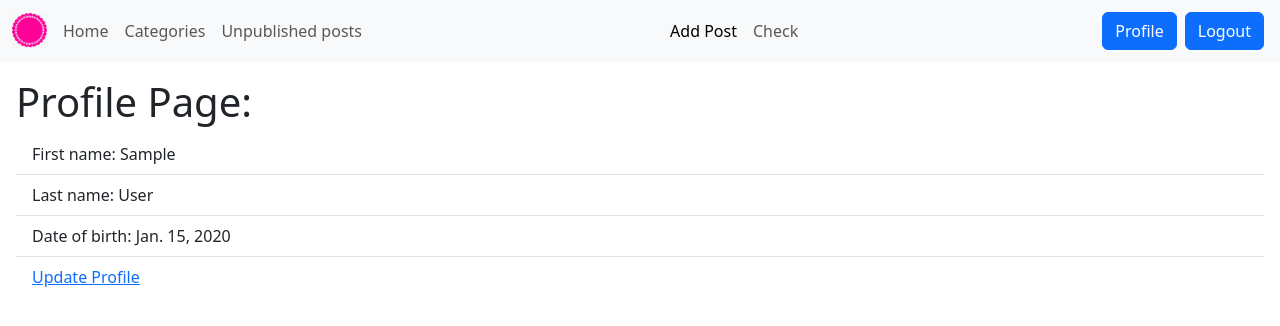
After one commit to andriiBaku/blog_proj, a Django app: page /account/profile/ in a window 1280 px wide. The commit adds this page. Shown: the top 326 px of the page. Run offline with Django 4.2, Linux system fonts and the light colour scheme; a user stored in the database is signed in; tables that the repository leaves empty hold one stand-in row (values such as "Sample post").

Commit message:
Created Profile Page. Created Profile update functional. Add link to profile page.

```diff
--- a/blog/templates/blog/base.html
+++ b/blog/templates/blog/base.html
@@ -86,7 +86,10 @@
 
             <div class="d-flex align-items-center">
                 {% if user.is_authenticated %}
+
+                    <a href="{% url 'profile' %}" class="btn btn-primary m-1">Profile</a>
                     <a href="{% url 'logout' %}" class="btn btn-primary m-1">Logout</a>
+
                 {% else %}
                     <a href="{% url 'sign_in' %}" class="btn btn-primary m-1">Sign in</a>
                     <a href="{% url 'sign_up' %}" class="btn btn-primary m-1">Sign up</a>
--- a/blog/views.py
+++ b/blog/views.py
@@ -54,7 +54,7 @@ class UpdatePostStatus(UpdateView):
     success_url = reverse_lazy('unpublished_posts')
 
 
-class GetUnpublishedPosts(LoginRequiredMixin ,TemplateView):
+class GetUnpublishedPosts(LoginRequiredMixin,TemplateView):
     template_name = 'blog/unpublished_posts.html'
     login_url = '/account/signin/'
 
--- /dev/null
+++ b/registration/templates/registration/profile.html
@@ -0,0 +1,16 @@
+{% extends 'blog/base.html' %}
+
+{% block content %}
+    <div class="m-3">
+    <h1>Profile Page:</h1>
+    <ul class="list-group list-group-flush">
+
+        <li class="list-group-item">First name: {{ user_info.first_name }}</li>
+        <li class="list-group-item">Last name: {{ user_info.last_name }}</li>
+        <li class="list-group-item">Date of birth: {{ user_info.date_of_birth }}</li>
+        <li class="list-group-item"><a href="{% url 'update_profile' pk=user_info.pk %}" class="card-link">Update
+            Profile</a></li>
+
+    </ul>
+    </div>
+{% endblock %}
--- a/registration/urls.py
+++ b/registration/urls.py
@@ -6,4 +6,6 @@ urlpatterns = [
     re_path('^signup/$', views.sign_up, name='sign_up'),
     re_path('^signin/$', views.SignInView.as_view(), name='sign_in'),
     re_path('^logout/$', LogoutView.as_view(next_page='homepage'), name='logout'),
+    re_path('^profile/$', views.ProfileView.as_view(), name='profile'),
+    re_path('^profile/(?P<pk>\d+)/update/$', views.UpdateProfile.as_view(), name='update_profile'),
 ]
--- a/registration/views.py
+++ b/registration/views.py
@@ -4,6 +4,10 @@ from django.contrib.auth import authenticate, login, logout
 from django.contrib.auth.forms import UserCreationForm, AuthenticationForm
 from django.urls import reverse_lazy, reverse
 from django.contrib import messages
+from django.views.generic import TemplateView, UpdateView
+from blog.models import Author
+from django.contrib.auth.models import User
+
 
 # Create your views here.
 
@@ -20,12 +24,30 @@ def sign_up(request):
         form = UserCreationForm()
     return render(request, 'registration/signup.html', {'form': form})
 
+
 class SignInView(LoginView):
     redirect_authenticated_user = True
     template_name = 'registration/signin.html'
+
     def get_success_url(self):
         return reverse_lazy('homepage')
 
     def form_invalid(self, form):
         messages.error(self.request, 'Invalid password or login. Please, try again.')
         return self.render_to_response(self.get_context_data(form=form))
+
+
+class ProfileView(TemplateView):
+    template_name = 'registration/profile.html'
+
+    def get_context_data(self, **kwargs):
+        context = super().get_context_data()
+        user = User.objects.get(username=self.request.user.username)
+        user_info, created = Author.objects.get_or_create(user=user)
+        context['user_info'] = user_info
+        return context
+
+class UpdateProfile(UpdateView):
+    model = Author
+    fields = ['first_name', 'last_name', 'date_of_birth']
+    success_url = reverse_lazy('profile')
```
Also changed, not shown: blog/templates/blog/author_form.html (added, +19 -0 lines), blog/templates/blog/posts_by_user.html (added, +7 -0 lines), registration/forms.py (added, +7 -0 lines). Lines whose indentation alone changed are shown as unchanged.
